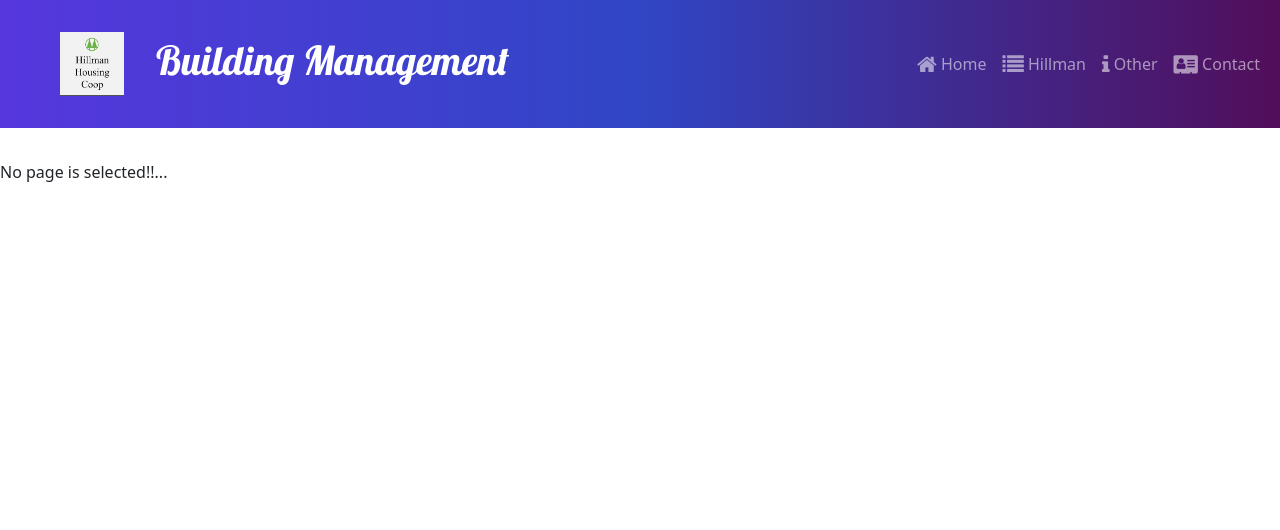
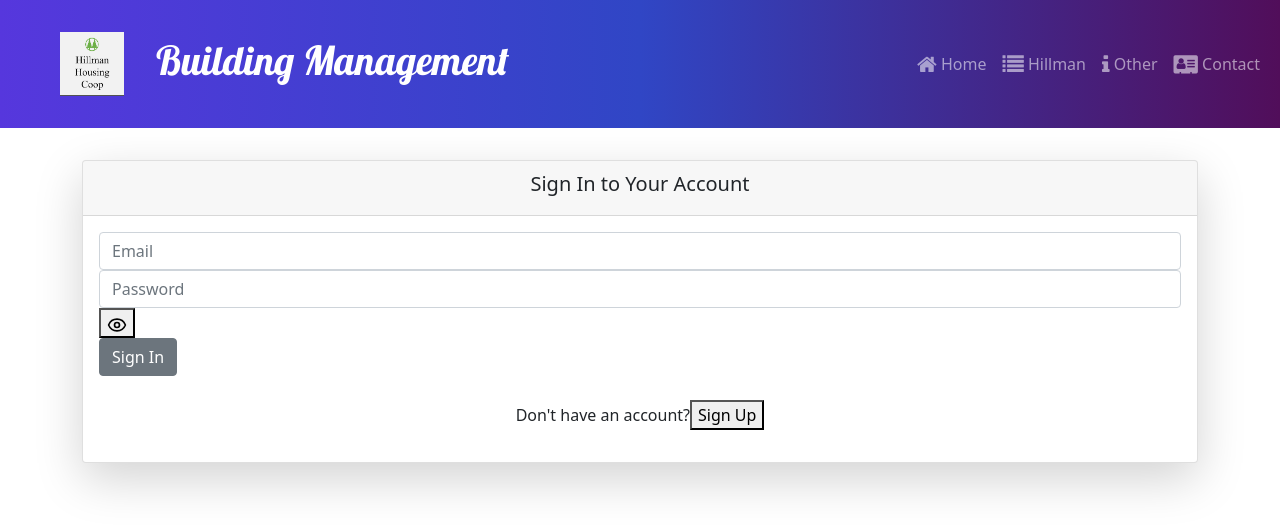
Before and after one commit to mathiasadikpon/building-management-demo, a React (Create React App) app: page /auth in a window 1280 px wide. Shown: the top 530 px of the page. Built offline with nearby package versions, Linux system fonts and the light colour scheme.

Commit message:
update AuthPage component layout and routing; add new dependencies

```diff
--- a/package.json
+++ b/package.json
@@ -3,12 +3,14 @@
   "version": "0.1.0",
   "private": true,
   "dependencies": {
+    "@radix-ui/react-slot": "^1.1.2",
     "@reduxjs/toolkit": "^1.8.1",
     "bootstrap": "^5.1.3",
     "bootstrap-social": "^5.1.1",
     "cra-template-redux": "2.0.0",
     "font-awesome": "^4.7.0",
     "formik": "^2.2.9",
+    "lucide-react": "^0.477.0",
     "react": "^18.3.1",
     "react-dom": "^18.3.1",
     "react-redux": "^8.0.1",
--- a/src/App.js
+++ b/src/App.js
@@ -19,7 +19,7 @@ function App() {
         <Route path="/" element={<HomePage />} />
         <Route path="other" element={<OtherPage />} />
         <Route path="*" element={<ErrorPage />} />
-        <Route path="*" element={<AuthPage />} />
+        <Route path="auth" element={<AuthPage />} />
       </Routes>
     </div>
   );
--- a/src/pages/AuthPage.js
+++ b/src/pages/AuthPage.js
@@ -1,7 +1,7 @@
 import { useState } from "react";
-import { Input } from "@/components/ui/input";
-import { Button } from "@/components/ui/button";
-import { Card, CardContent, CardHeader, CardTitle } from "@/components/ui/card";
+
+
+import {Button,Input, Card, CardBody, CardHeader, CardTitle, Container } from "reactstrap";
 import { Eye, EyeOff } from "lucide-react";
 
 export default function AuthPage() {
@@ -33,14 +33,14 @@ export default function AuthPage() {
   };
 
   return (
-    <div className="flex min-h-screen items-center justify-center bg-gray-100">
+    <Container className="flex min-h-screen items-center justify-center bg-gray-100">
       <Card className="w-full max-w-md p-6 shadow-lg">
         <CardHeader>
           <CardTitle className="text-center text-2xl font-semibold">
             {isSignUp ? "Create an Account" : "Sign In to Your Account"}
           </CardTitle>
         </CardHeader>
-        <CardContent>
+        <CardBody>
           <form onSubmit={handleSubmit} className="space-y-4">
             <Input
               type="email"
@@ -88,8 +88,8 @@ export default function AuthPage() {
               {isSignUp ? "Sign In" : "Sign Up"}
             </button>
           </p>
-        </CardContent>
+        </CardBody>
       </Card>
-    </div>
+    </Container>
   );
 }
```
Also changed, not shown: 1 other file (tests, documents, lock files or other folders).
